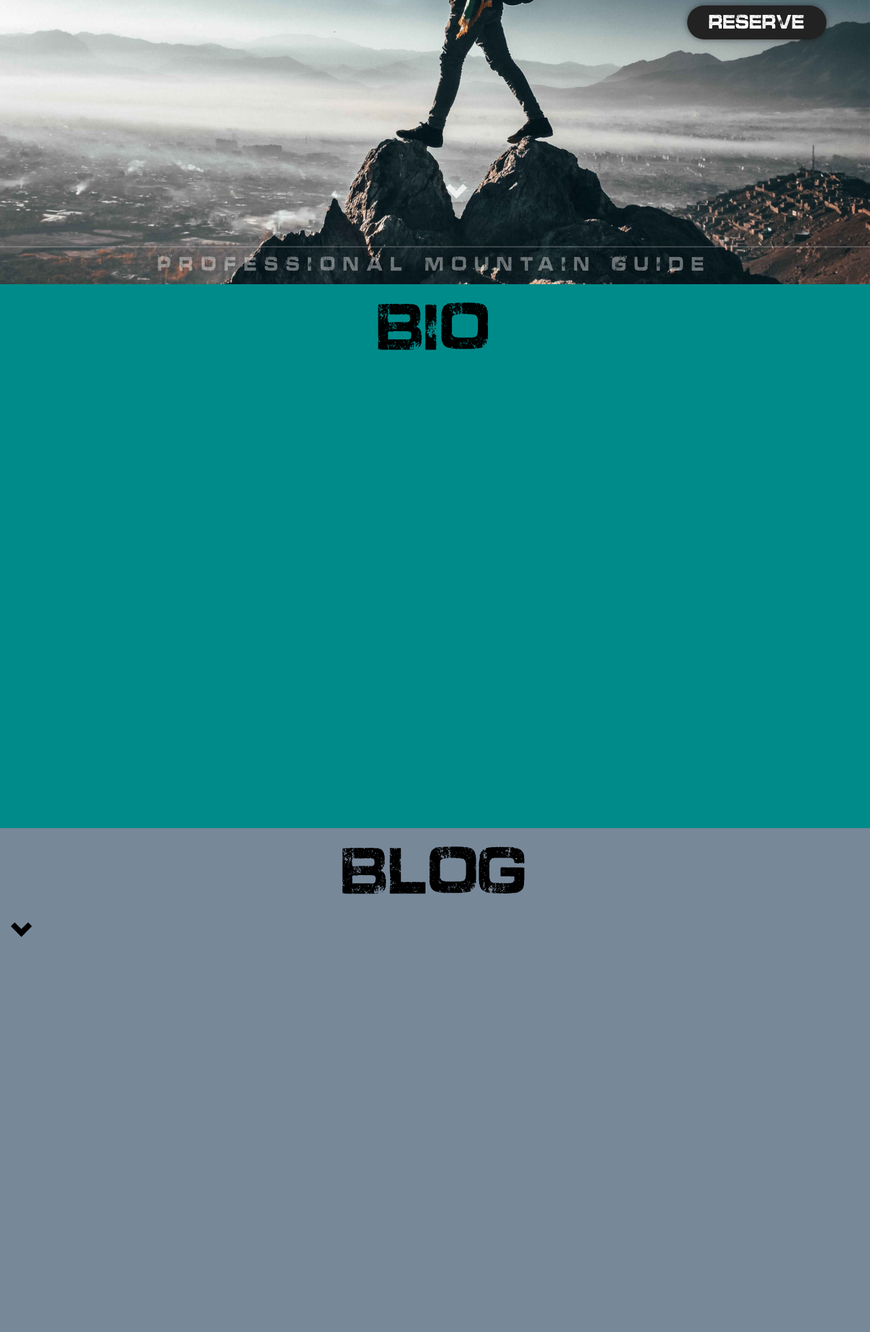
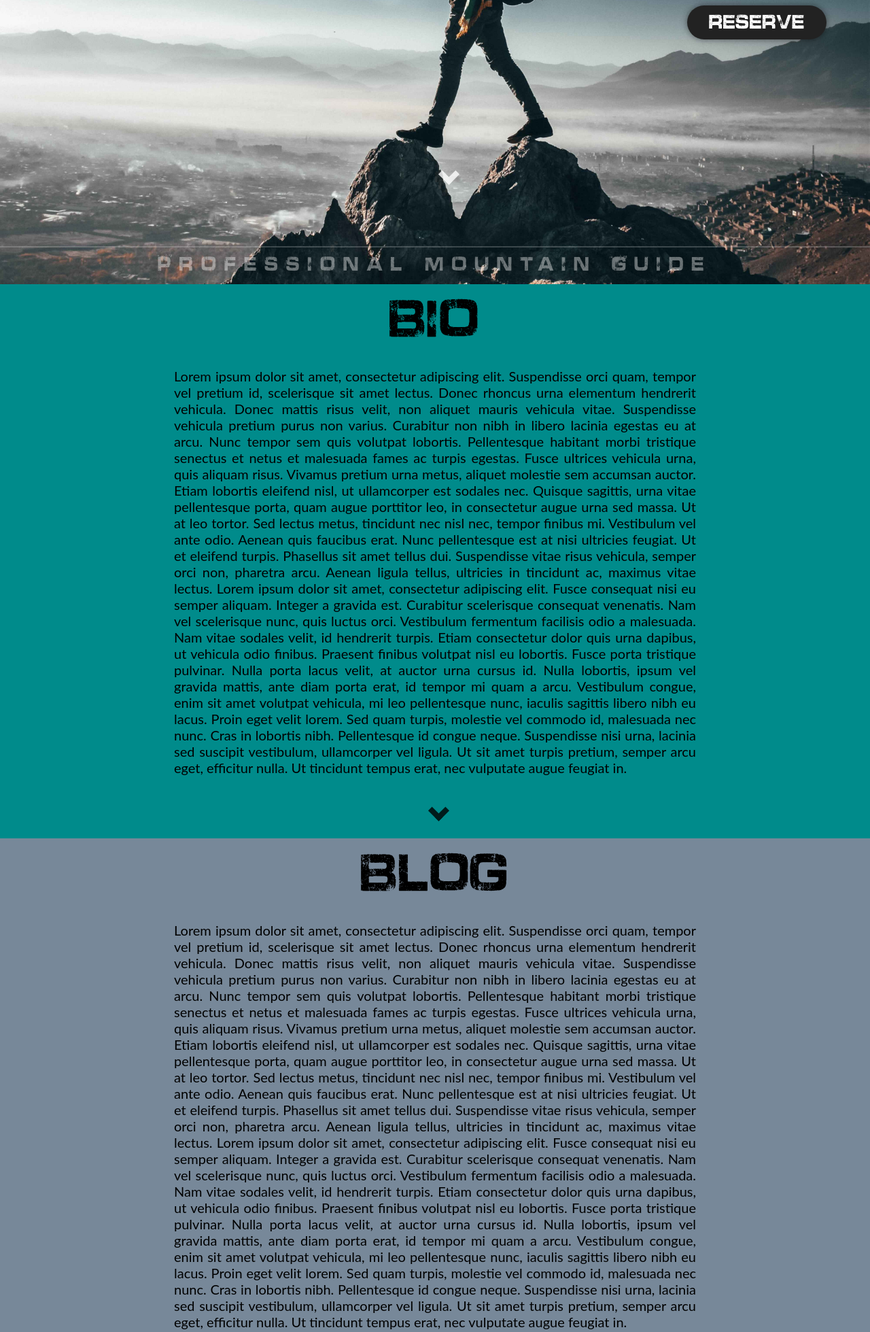
Before and after one commit to MarcinPietkiewicz/hero-php, a PHP site: page / in a window 1280 px wide. Shown: the part 382-2341 px from the top of the page at 68% size. Run offline with PHP 8.4, Linux system fonts and the light colour scheme.

Commit message:
Added sample content to sections and fixed chevrons functionality

```diff
--- a/assets/style.css
+++ b/assets/style.css
@@ -229,20 +229,44 @@ body {
 }
 
 .section-title {
-    font-size: 10vw;
+    font-size: 8vw;
     width: 100%;
     text-align: center;
 }
 
-.chevron-wrapper {
+.section {
+    display: flex;
+    flex-direction: column;
+    justify-content: space-between;
+    padding: 0px 20vw;
+}
+
+.section-content {
+    font-family: 'Lato';
+    /* padding: 0px 5vw; */
+    text-align: justify;
+    font-size: 20px;
+}
+
+
+#heroku {
+    color: white;
+    position: absolute;
+    bottom: 15vh;
     width: 100%;
-    text-align: center;
+}
+
+#heroku:hover {
+    color: darkred;
 }
 
 .chevron {
     padding: 15px;
     color: black;
+    text-align: center;
+    margin-bottom: 20px;
     transition: 0.5s ease;
+    opacity: 0.8;
 }
 
 .chevron:hover {
@@ -274,7 +298,6 @@ body {
 }
 
 .chevron.down:before {
-    /* top: 0; */
     transform: rotate(135deg);
 }
 
--- a/index.html
+++ b/index.html
@@ -21,22 +21,36 @@
         <div id="timer"></div>
         <a class="menu-item" id="reserve-button" href="#contact">reserve</a>
         </div>
-<div class="chevron-wrapper heroku"><a href="#blog" class="chevron down"></a></div>
-
+<a href="#bio" id="heroku" class="chevron down"></a>
     </div>
 
 <div id="bio" class="section">
-<div class="section-title">bio</div>
-<div class="chevron-wrapper"><a href="#blog" class="chevron down"></a></div>
+    <div class="section-title">bio</div>
+    <div class="section-content"><p>Lorem ipsum dolor sit amet, consectetur adipiscing elit. Suspendisse orci quam, tempor vel pretium id, scelerisque sit amet lectus. Donec rhoncus urna elementum hendrerit vehicula. Donec mattis risus velit, non aliquet mauris vehicula vitae. Suspendisse vehicula pretium purus non varius. Curabitur non nibh in libero lacinia egestas eu at arcu. Nunc tempor sem quis volutpat lobortis. Pellentesque habitant morbi tristique senectus et netus et malesuada fames ac turpis egestas. Fusce ultrices vehicula urna, quis aliquam risus. Vivamus pretium urna metus, aliquet molestie sem accumsan auctor. Etiam lobortis eleifend nisl, ut ullamcorper est sodales nec. Quisque sagittis, urna vitae pellentesque porta, quam augue porttitor leo, in consectetur augue urna sed massa. Ut at leo tortor. Sed lectus metus, tincidunt nec nisl nec, tempor finibus mi.
+        Vestibulum vel ante odio. Aenean quis faucibus erat. Nunc pellentesque est at nisi ultricies feugiat. Ut et eleifend turpis. Phasellus sit amet tellus dui. Suspendisse vitae risus vehicula, semper orci non, pharetra arcu. Aenean ligula tellus, ultricies in tincidunt ac, maximus vitae lectus. Lorem ipsum dolor sit amet, consectetur adipiscing elit. Fusce consequat nisi eu semper aliquam. Integer a gravida est. Curabitur scelerisque consequat venenatis.
+        Nam vel scelerisque nunc, quis luctus orci. Vestibulum fermentum facilisis odio a malesuada. Nam vitae sodales velit, id hendrerit turpis. Etiam consectetur dolor quis urna dapibus, ut vehicula odio finibus. Praesent finibus volutpat nisl eu lobortis. Fusce porta tristique pulvinar. Nulla porta lacus velit, at auctor urna cursus id. Nulla lobortis, ipsum vel gravida mattis, ante diam porta erat, id tempor mi quam a arcu. Vestibulum congue, enim sit amet volutpat vehicula, mi leo pellentesque nunc, iaculis sagittis libero nibh eu lacus. Proin eget velit lorem. Sed quam turpis, molestie vel commodo id, malesuada nec nunc. Cras in lobortis nibh. Pellentesque id congue neque. Suspendisse nisi urna, lacinia sed suscipit vestibulum, ullamcorper vel ligula. Ut sit amet turpis pretium, semper arcu eget, efficitur nulla. Ut tincidunt tempus erat, nec vulputate augue feugiat in.
+        </p></div>
+    <a href="#blog" class="chevron down"></a>
 </div>
+
 <div id="blog" class="section">
-<div class="section-title">blog</div>
-<div class="chevron-wrapper"></div><a href="#contact" class="chevron down"></a></div>
+    <div class="section-title">blog</div>
+    <div class="section-content"><p>Lorem ipsum dolor sit amet, consectetur adipiscing elit. Suspendisse orci quam, tempor vel pretium id, scelerisque sit amet lectus. Donec rhoncus urna elementum hendrerit vehicula. Donec mattis risus velit, non aliquet mauris vehicula vitae. Suspendisse vehicula pretium purus non varius. Curabitur non nibh in libero lacinia egestas eu at arcu. Nunc tempor sem quis volutpat lobortis. Pellentesque habitant morbi tristique senectus et netus et malesuada fames ac turpis egestas. Fusce ultrices vehicula urna, quis aliquam risus. Vivamus pretium urna metus, aliquet molestie sem accumsan auctor. Etiam lobortis eleifend nisl, ut ullamcorper est sodales nec. Quisque sagittis, urna vitae pellentesque porta, quam augue porttitor leo, in consectetur augue urna sed massa. Ut at leo tortor. Sed lectus metus, tincidunt nec nisl nec, tempor finibus mi.
+        Vestibulum vel ante odio. Aenean quis faucibus erat. Nunc pellentesque est at nisi ultricies feugiat. Ut et eleifend turpis. Phasellus sit amet tellus dui. Suspendisse vitae risus vehicula, semper orci non, pharetra arcu. Aenean ligula tellus, ultricies in tincidunt ac, maximus vitae lectus. Lorem ipsum dolor sit amet, consectetur adipiscing elit. Fusce consequat nisi eu semper aliquam. Integer a gravida est. Curabitur scelerisque consequat venenatis.
+        Nam vel scelerisque nunc, quis luctus orci. Vestibulum fermentum facilisis odio a malesuada. Nam vitae sodales velit, id hendrerit turpis. Etiam consectetur dolor quis urna dapibus, ut vehicula odio finibus. Praesent finibus volutpat nisl eu lobortis. Fusce porta tristique pulvinar. Nulla porta lacus velit, at auctor urna cursus id. Nulla lobortis, ipsum vel gravida mattis, ante diam porta erat, id tempor mi quam a arcu. Vestibulum congue, enim sit amet volutpat vehicula, mi leo pellentesque nunc, iaculis sagittis libero nibh eu lacus. Proin eget velit lorem. Sed quam turpis, molestie vel commodo id, malesuada nec nunc. Cras in lobortis nibh. Pellentesque id congue neque. Suspendisse nisi urna, lacinia sed suscipit vestibulum, ullamcorper vel ligula. Ut sit amet turpis pretium, semper arcu eget, efficitur nulla. Ut tincidunt tempus erat, nec vulputate augue feugiat in.
+        </p></div>
+        <a href="#contact" class="chevron down"></a>
+    </div>
+
+<div id="contact" class="section">
+    <div class="section-title">contact</div>
+    <div class="section-content"><p>Lorem ipsum dolor sit amet, consectetur adipiscing elit. Suspendisse orci quam, tempor vel pretium id, scelerisque sit amet lectus. Donec rhoncus urna elementum hendrerit vehicula. Donec mattis risus velit, non aliquet mauris vehicula vitae. Suspendisse vehicula pretium purus non varius. Curabitur non nibh in libero lacinia egestas eu at arcu. Nunc tempor sem quis volutpat lobortis. Pellentesque habitant morbi tristique senectus et netus et malesuada fames ac turpis egestas. Fusce ultrices vehicula urna, quis aliquam risus. Vivamus pretium urna metus, aliquet molestie sem accumsan auctor. Etiam lobortis eleifend nisl, ut ullamcorper est sodales nec. Quisque sagittis, urna vitae pellentesque porta, quam augue porttitor leo, in consectetur augue urna sed massa. Ut at leo tortor. Sed lectus metus, tincidunt nec nisl nec, tempor finibus mi.
+        Vestibulum vel ante odio. Aenean quis faucibus erat. Nunc pellentesque est at nisi ultricies feugiat. Ut et eleifend turpis. Phasellus sit amet tellus dui. Suspendisse vitae risus vehicula, semper orci non, pharetra arcu. Aenean ligula tellus, ultricies in tincidunt ac, maximus vitae lectus. Lorem ipsum dolor sit amet, consectetur adipiscing elit. Fusce consequat nisi eu semper aliquam. Integer a gravida est. Curabitur scelerisque consequat venenatis.
+        Nam vel scelerisque nunc, quis luctus orci. Vestibulum fermentum facilisis odio a malesuada. Nam vitae sodales velit, id hendrerit turpis. Etiam consectetur dolor quis urna dapibus, ut vehicula odio finibus. Praesent finibus volutpat nisl eu lobortis. Fusce porta tristique pulvinar. Nulla porta lacus velit, at auctor urna cursus id. Nulla lobortis, ipsum vel gravida mattis, ante diam porta erat, id tempor mi quam a arcu. Vestibulum congue, enim sit amet volutpat vehicula, mi leo pellentesque nunc, iaculis sagittis libero nibh eu lacus. Proin eget velit lorem. Sed quam turpis, molestie vel commodo id, malesuada nec nunc. Cras in lobortis nibh. Pellentesque id congue neque. Suspendisse nisi urna, lacinia sed suscipit vestibulum, ullamcorper vel ligula. Ut sit amet turpis pretium, semper arcu eget, efficitur nulla. Ut tincidunt tempus erat, nec vulputate augue feugiat in.
+        </p></div>
+    <a href="#bg" class="chevron up"></a>
 </div>
-<div id="contact" class="section">
-<div class="section-title">contact</div>
-<div class="chevron-wrapper"></div><a href="#bg" class="chevron up"></a></div>
-</div>
+
 <script src="assets/script.js"></script>
 </body>
 </html>
```
